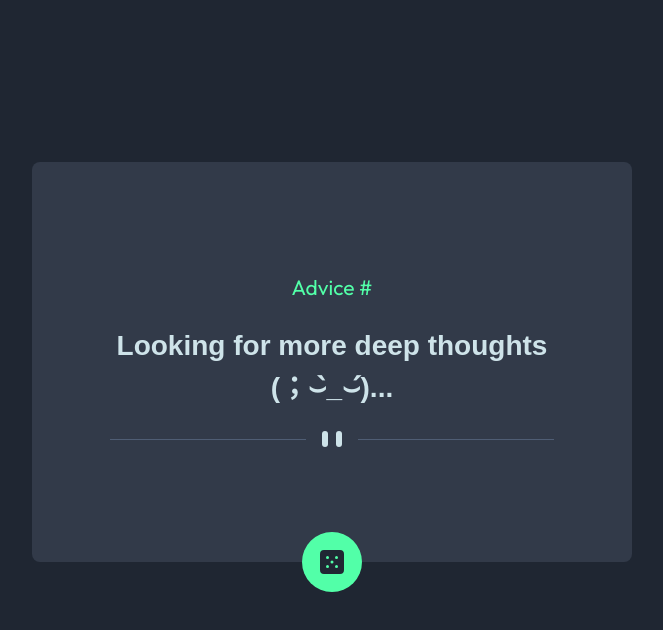
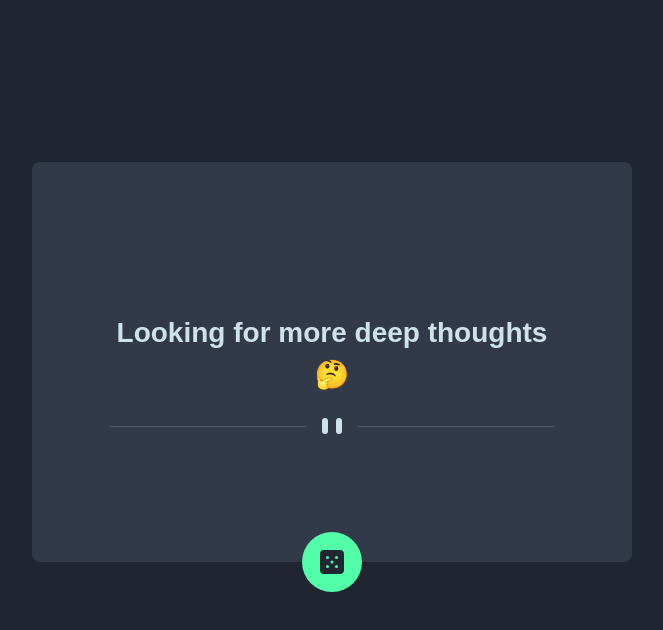
Before and after one commit to jnunez2301/advice-generator-app-main, a plain HTML site: page index.html in a window 1280 px wide. Both pictures are taken after a click on the element 640 px from the left and 562 px from the top of the page. Shown: the whole page, without its empty margins (308-971 px from the left). Drawn offline with nearby package versions, Linux system fonts and the light colour scheme; no server answers.

Commit message:
fixed the advice number and changed the kamojis for emojis

```diff
--- a/index.html
+++ b/index.html
@@ -11,7 +11,7 @@
 </head>
 <body>
   <div class="container-fluid rounded-3">
-      <h1 class="py-3">Advice #<span id="theNumbersMason"></span></h1>
+      <h1 id="theNumbersMason" class="py-3"></h1>
       <p id="randomQuote" class="mx-5"></p>
       <figure class="pause-btn"><svg width="444" height="16" xmlns="http://www.w3.org/2000/svg"><g fill="none" fill-rule="evenodd"><path fill="#4F5D74" d="M0 8h196v1H0zM248 8h196v1H248z"/><g transform="translate(212)" fill="#CEE3E9"><rect width="6" height="16" rx="3"/><rect x="14" width="6" height="16" rx="3"/></g></g></svg></figure>
   </div>
--- a/index.js
+++ b/index.js
@@ -5,8 +5,8 @@ let lastAdviceId = null;
 
 // Load a random quote when the page is loaded
 window.addEventListener('load', function () {
-  randomQuote.innerHTML = `Patience is key <br />♡( ◡‿◡ )`;
-  theNumbersMason.innerHTML = '000';
+  randomQuote.innerHTML = `Patience is key <br />⌛️ 🙇‍♂️`;
+  theNumbersMason.innerHTML = `Advice #000`;
 
   fetchAdvice();
 });
@@ -24,7 +24,7 @@ function fetchAdvice() {
         fetchAdvice();
       } else {
         randomQuote.innerHTML = '"' + advice + '"';
-        theNumbersMason.innerHTML = adviceId;
+        theNumbersMason.innerHTML = `Adivce #${adviceId}`;
         // Update the last advice ID
         lastAdviceId = adviceId;
       }
@@ -35,8 +35,8 @@ function fetchAdvice() {
 }
 
 dice.addEventListener('click', function handleClick() {
-  theNumbersMason.innerHTML = '000';
-  randomQuote.innerHTML = `Looking for more deep thoughts <br />(；⌣̀_⌣́)...`;
+
+  randomQuote.innerHTML = `Looking for more deep thoughts <br />🤔`;
   theNumbersMason.innerHTML = ''; // Clear previous advice ID if any
 
   fetchAdvice();
```
